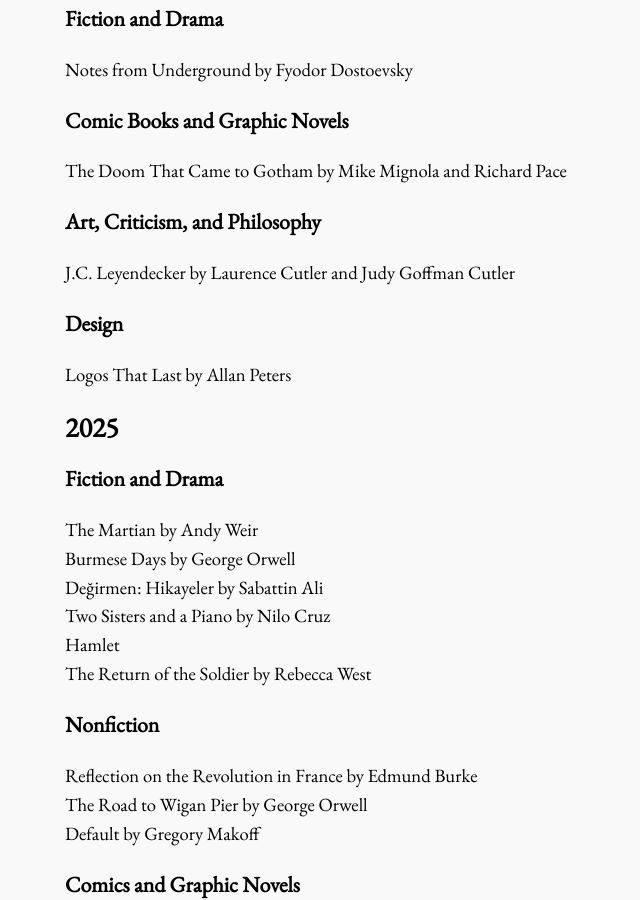
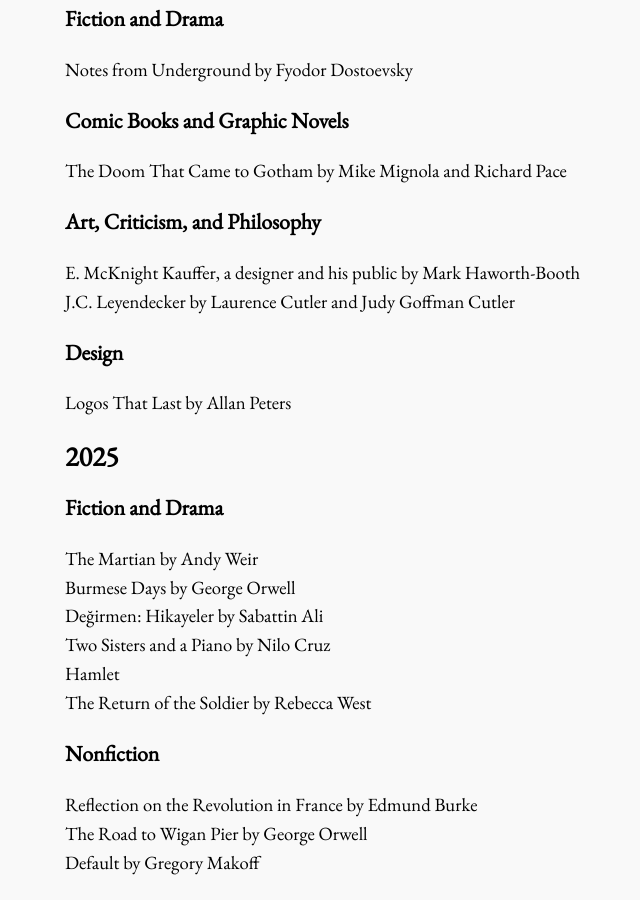
Before and after one commit to bora-uyumazturk/bora-uyumazturk.github.io, a Jekyll site: the page built from reading.html, in a window 1280 px wide and 900 px high, scrolled down 306 px. Shown: the whole window, without its empty margins (107-747 px from the left). Built offline with Jekyll 4.4.1, drawn with Linux system fonts in a browser that asks for light colours.

Commit message:
Update reading.html

```diff
--- a/reading.html
+++ b/reading.html
@@ -24,6 +24,7 @@ title: Reading
 
   <h3>Art, Criticism, and Philosophy</h3>
 
+  E. McKnight Kauffer, a designer and his public by Mark Haworth-Booth <br>
   J.C. Leyendecker by Laurence Cutler and Judy Goffman Cutler
 
   <h3>Design</h3>
```
